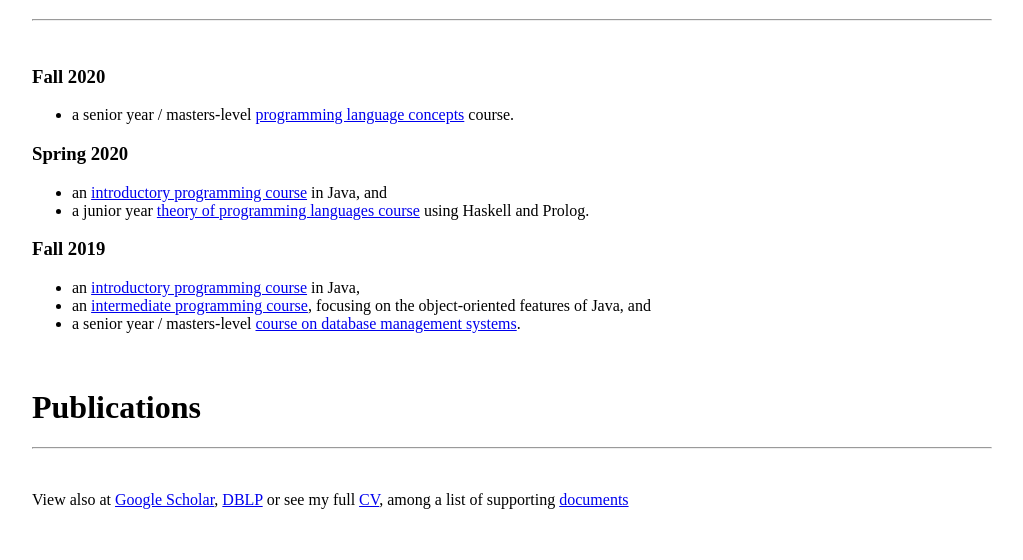
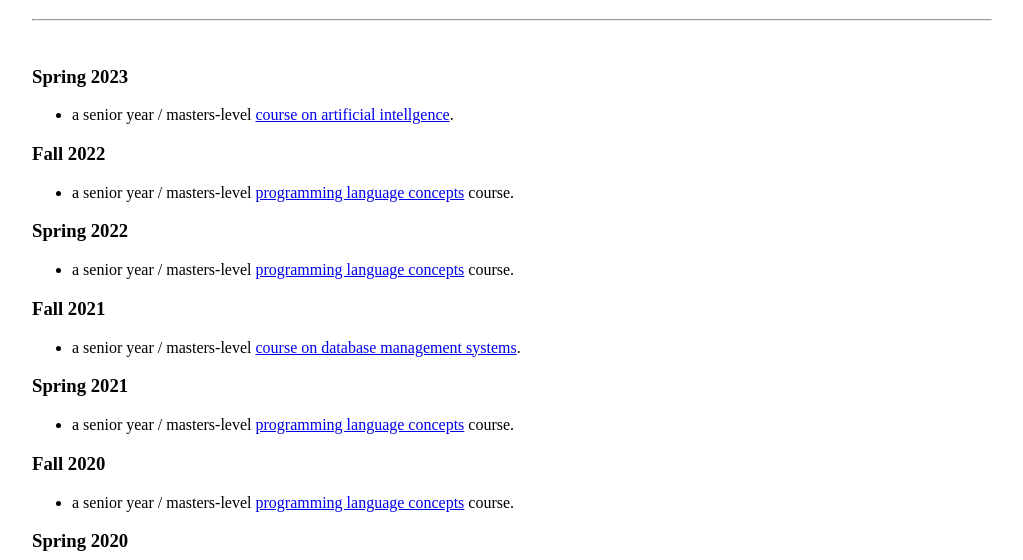
Before and after one commit to murraypatterson/murraypatterson.github.io, a plain HTML site: page index.html in a window 1280 px wide. Shown: the part 666-1226 px from the top of the page, without its empty margins (128-1151 px from the left). Drawn offline with Linux system fonts and the light colour scheme.

Commit message:
update teaching

```diff
--- a/index.html
+++ b/index.html
@@ -110,11 +110,56 @@
     <br><h1>Teaching</h1><hr><br>
 
     <p>
+      <h3>Spring 2023</h3>
+      <ul>
+	<li> a senior year /
+	  masters-level <a href="spring2023/syllabus_4810.pdf">course
+	  on artificial intellgence</a>.
+      </ul>
+    </p>
+
+    <p>
+      <h3>Fall 2022</h3>
+      <ul>
+	<li> a senior year /
+	  masters-level <a href="fall2022/syllabus_4330.pdf">programming
+	  language concepts</a> course.
+      </ul>
+    </p>
+
+    <p>
+      <h3>Spring 2022</h3>
+      <ul>
+	<li> a senior year /
+	  masters-level <a href="spring2022/syllabus_4330.pdf">programming
+	  language concepts</a> course.
+      </ul>
+    </p>
+
+    <p>
+      <h3>Fall 2021</h3>
+      <ul>
+	<li> a senior year /
+	  masters-level <a href="fall2021/syllabus_4330.pdf">course on
+	  database management systems</a>.
+      </ul>
+    </p>
+
+    <p>
+      <h3>Spring 2021</h3>
+      <ul>
+	<li> a senior year /
+	  masters-level <a href="spring2021/syllabus_4330.pdf">programming
+	  language concepts</a> course.
+      </ul>
+    </p>
+
+    <p>
       <h3>Fall 2020</h3>
       <ul>
 	<li> a senior year /
-	masters-level <a href="fall2020/syllabus_4330.pdf">programming
-	language concepts</a> course.
+	  masters-level <a href="fall2020/syllabus_4330.pdf">programming
+	  language concepts</a> course.
       </ul>
     </p>
 
```
Also changed, not shown: 6 other files.
